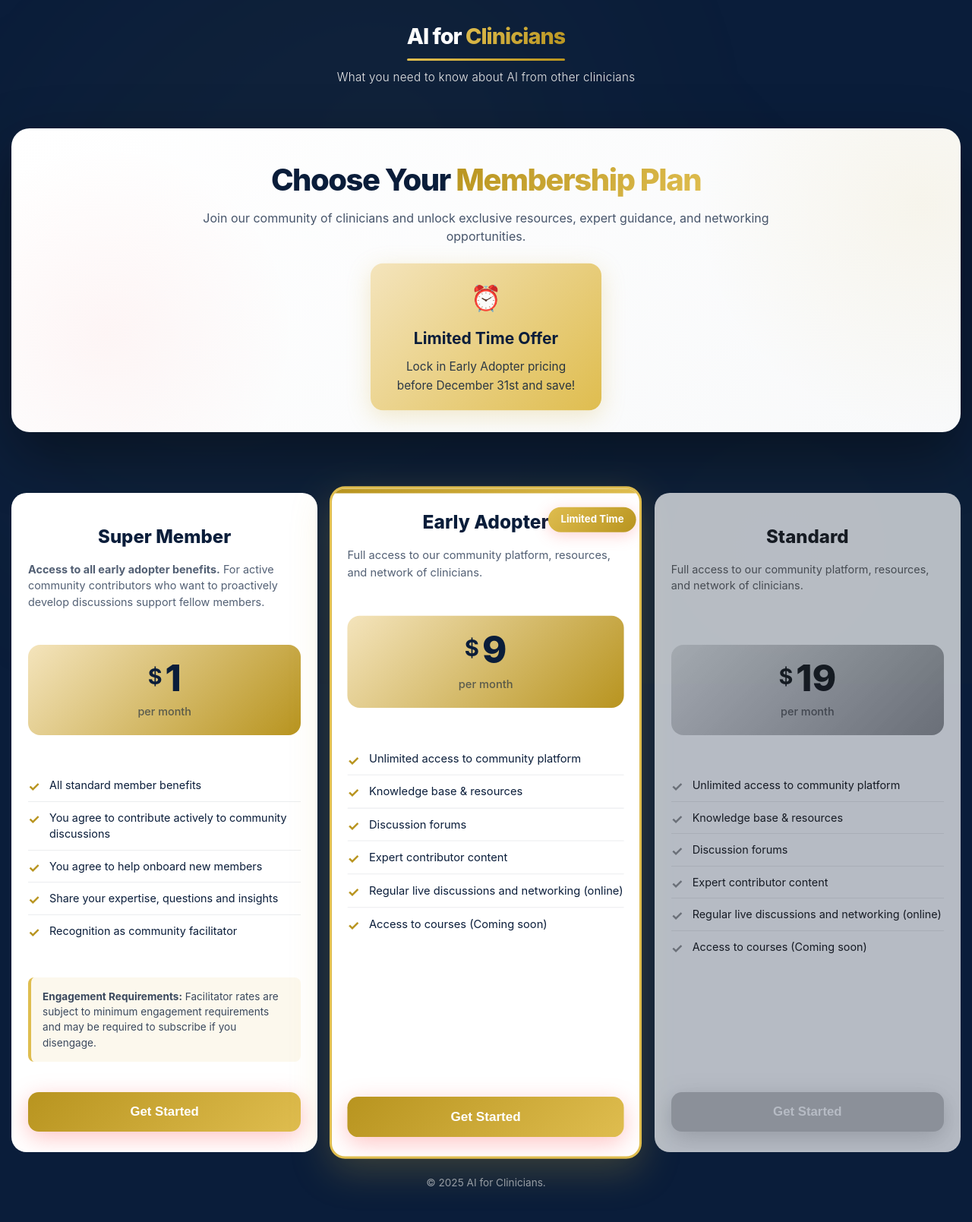
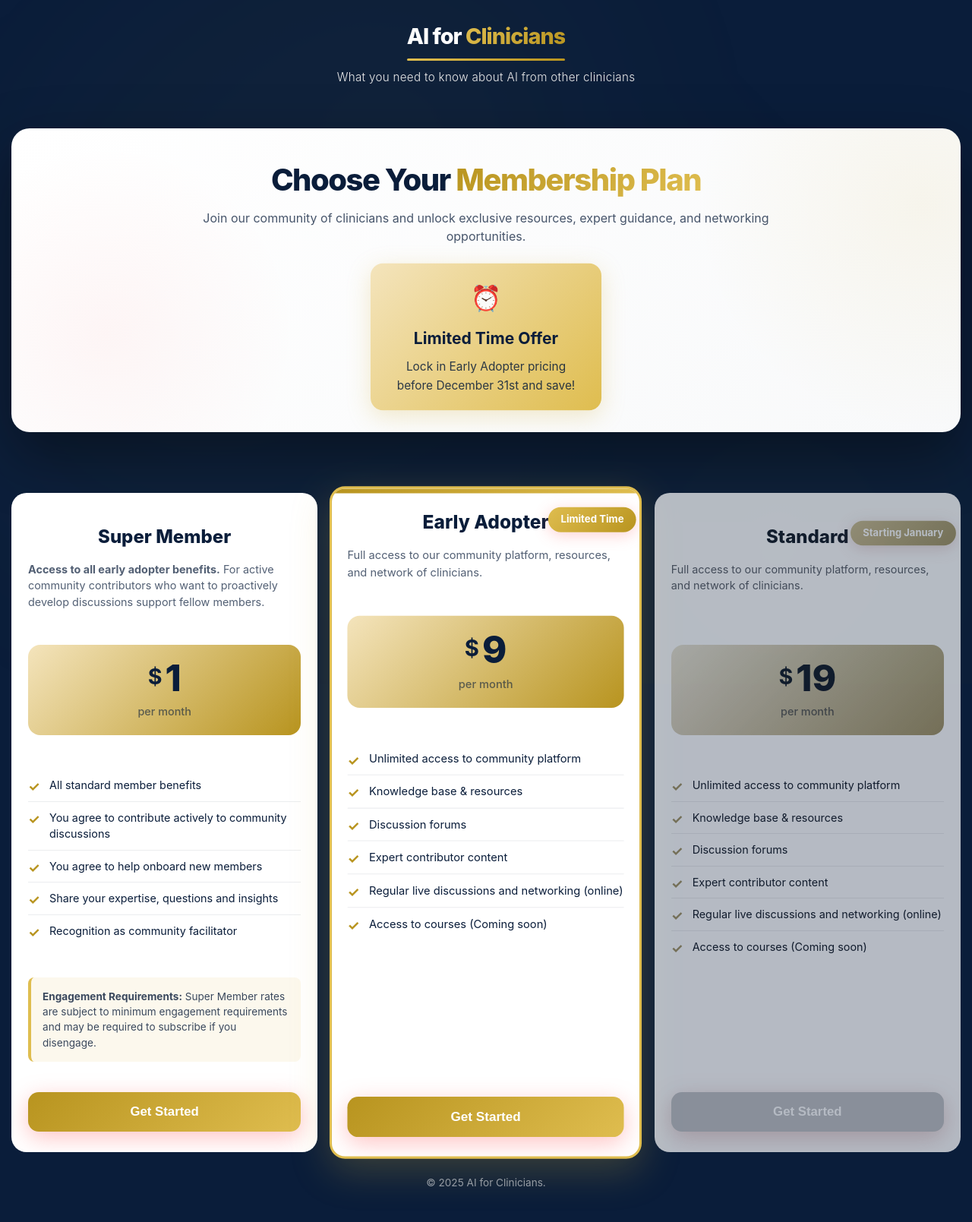
Before and after one commit to keisler-au/aiforclin, a Jekyll site: the page built from community/memberships.html, in a window 1280 px wide. Shown: the whole page at 76% size. Built offline with Jekyll 4.4.1, drawn with Linux system fonts in a browser that asks for light colours.

Commit message:
greyed-out

```diff
--- a/community/memberships.html
+++ b/community/memberships.html
@@ -45,7 +45,7 @@
         </ul>
 
         <footer class="special-note">
-            <p><strong>Engagement Requirements:</strong> Facilitator rates are subject to minimum engagement requirements and may be required to subscribe if you disengage.</p>
+            <p><strong>Engagement Requirements:</strong> Super Member rates are subject to minimum engagement requirements and may be required to subscribe if you disengage.</p>
         </footer>
 
         <div class="c-button-wrapper">
@@ -91,6 +91,9 @@
         <header class="card-header">
             <div class="header-title margin-top">
                 <h3 id="memberPlanTitle">Standard</h3>
+                <span class="c-badge limited-badge-position-standard" id="planBadge">
+                    <span id="planBadgeText">Starting January</span>
+                </span>
             </div>
             <p aria-describedby="memberPlanTitle"  class="card-header-subtext">Full access to our community platform, resources, and network of clinicians.</p>
         </header>
--- a/community/styles/memberships.css
+++ b/community/styles/memberships.css
@@ -170,6 +170,12 @@
     right: 5px;
 }
 
+.c-badge.limited-badge-position-standard {
+    position: absolute;
+    top: 35px;
+    right: 5px;
+}
+
 .c-feature.featured {
     border: 3px solid var(--primary-accent);
     box-shadow: 0 15px 50px rgba(212, 175, 55, 0.25);
@@ -188,7 +194,7 @@
 
 /* Disabled Card */
 .c-feature.disabled {
-    filter: grayscale(100%);
+    filter: grayscale(60%);
     opacity: 0.7;
     pointer-events: none; /* Disables mouse events */
 }
```
